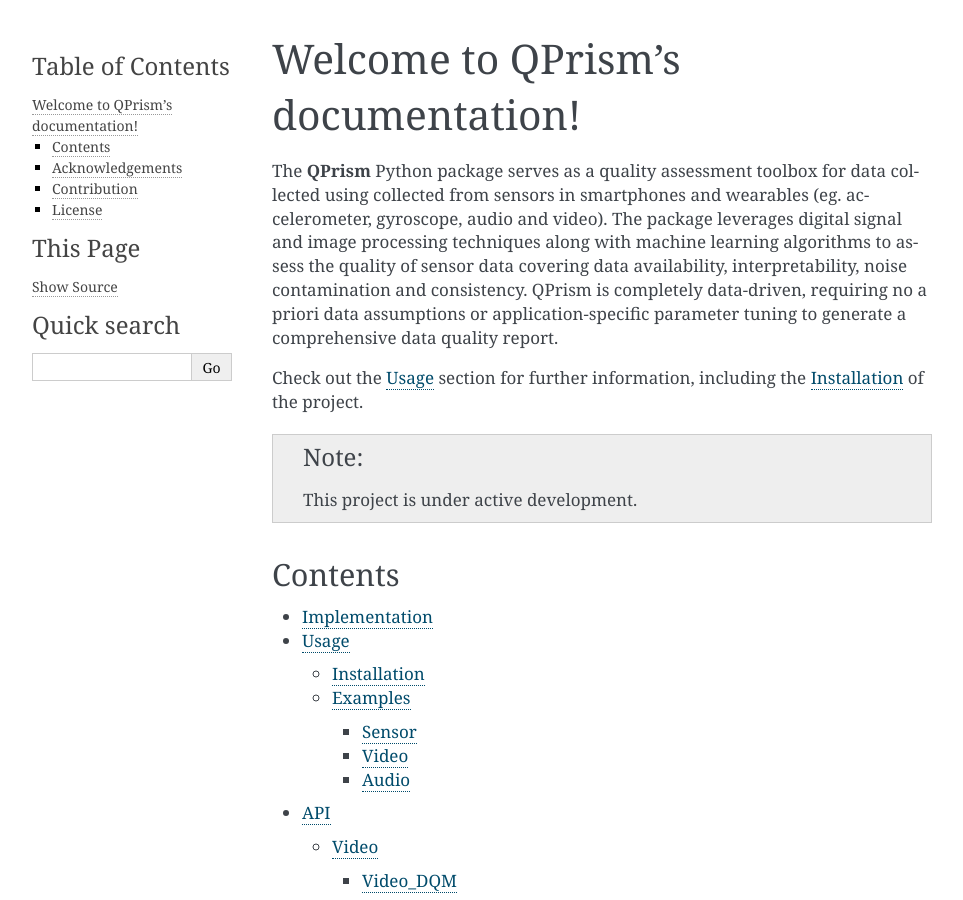
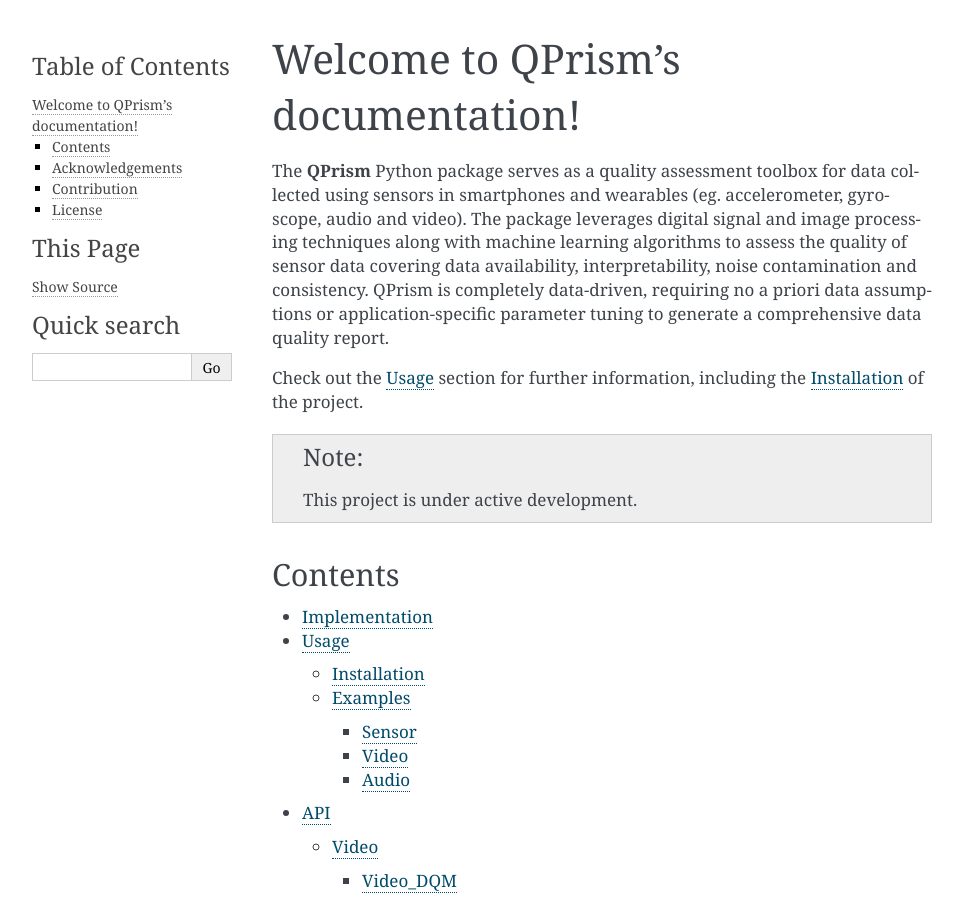
Before and after one commit to aid4mh/QPrism, a Sphinx documentation site: the page built from docs/index.rst, in a window 1280 px wide and 900 px high. Shown: the whole window, without its empty margins (148-1111 px from the left). Built offline with Sphinx 7.4.7, drawn with Linux system fonts in a browser that asks for light colours.

Commit message:
update overview

```diff
--- a/docs/index.rst
+++ b/docs/index.rst
@@ -1,7 +1,7 @@
 Welcome to QPrism's documentation!
 ===================================
 
-The **QPrism** Python package serves as a quality assessment toolbox for data collected using collected from sensors in
+The **QPrism** Python package serves as a quality assessment toolbox for data collected using sensors in
 smartphones and wearables (eg. accelerometer, gyroscope, audio and video). The package leverages digital signal and image processing techniques
 along with machine learning algorithms to assess the quality of sensor data covering
 data availability, interpretability, noise contamination and consistency.
```
Also changed, not shown: README.md (+1 -1 lines), paper/paper.md (+1 -1 lines).
